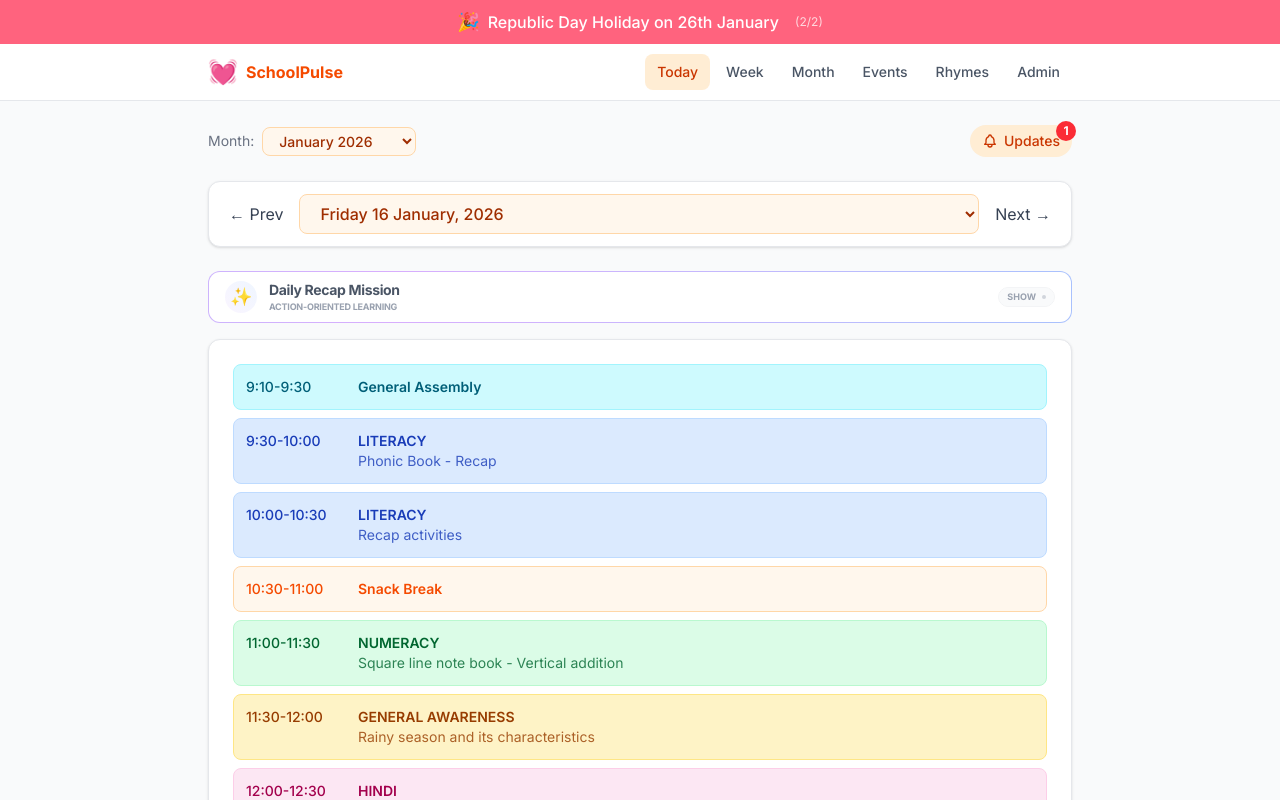
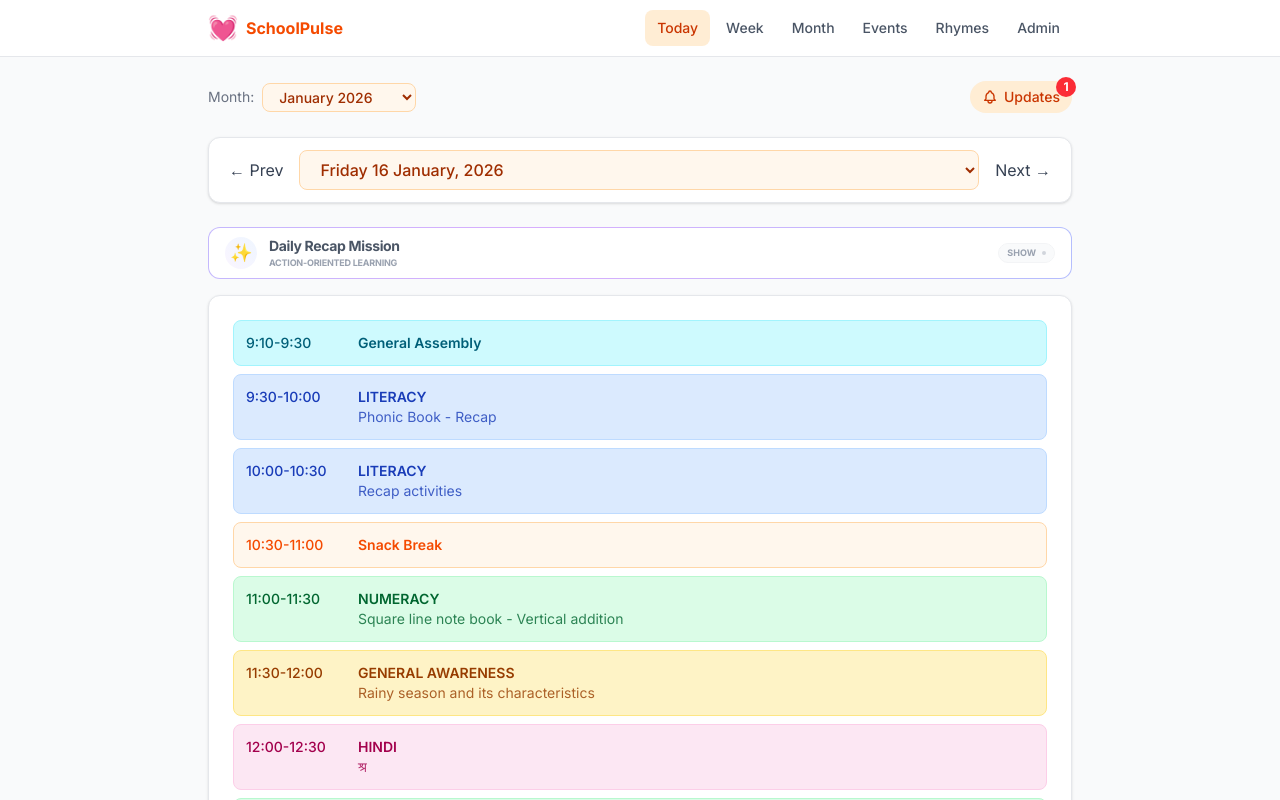
Before and after one commit to sreedhargs89/schoolpulse, a Next.js app: page / in a window 1280 px wide. Shown: the top 800 px of the page. Built offline with nearby package versions, Linux system fonts and the light colour scheme.

Commit message:
Remove notification banner for a cleaner header

```diff
--- a/app/layout.tsx
+++ b/app/layout.tsx
@@ -46,7 +46,6 @@ export default function RootLayout({
         <link rel="apple-touch-icon" href="/icons/icon-192.png" />
       </head>
       <body className={`${inter.className} antialiased bg-gray-50 overflow-x-hidden`}>
-        <NotificationBanner />
         <Navigation />
         <main className="min-h-screen pb-20">
           {children}
```
